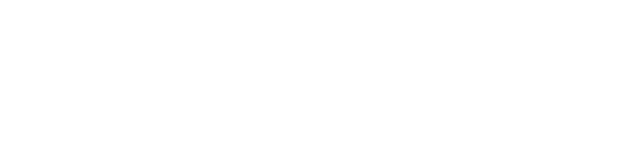
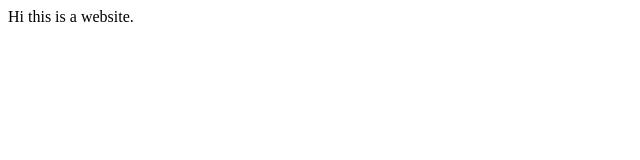
Before and after one commit to prati21913/prati21913.github.io, a plain HTML site: page index.html in a window 1280 px wide. Shown: the whole page, without its empty margins (0-640 px from the left). Drawn offline with Linux system fonts and the light colour scheme.

Commit message:
Initial website

```diff
--- a/index.html
+++ b/index.html
@@ -3,4 +3,5 @@
 <head>
 <title>Over-Hear</title>
 </head>
+  <body>Hi this is a website. </body>
 </html>
```
